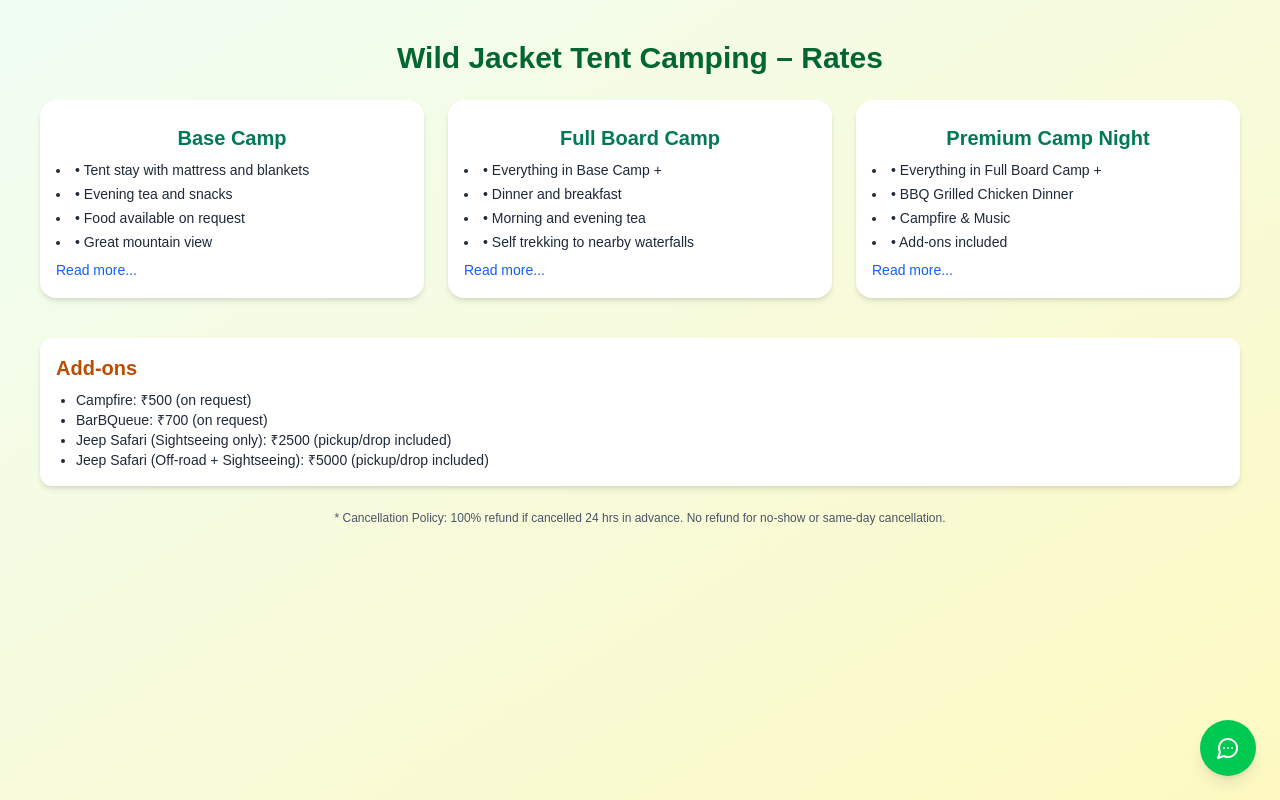
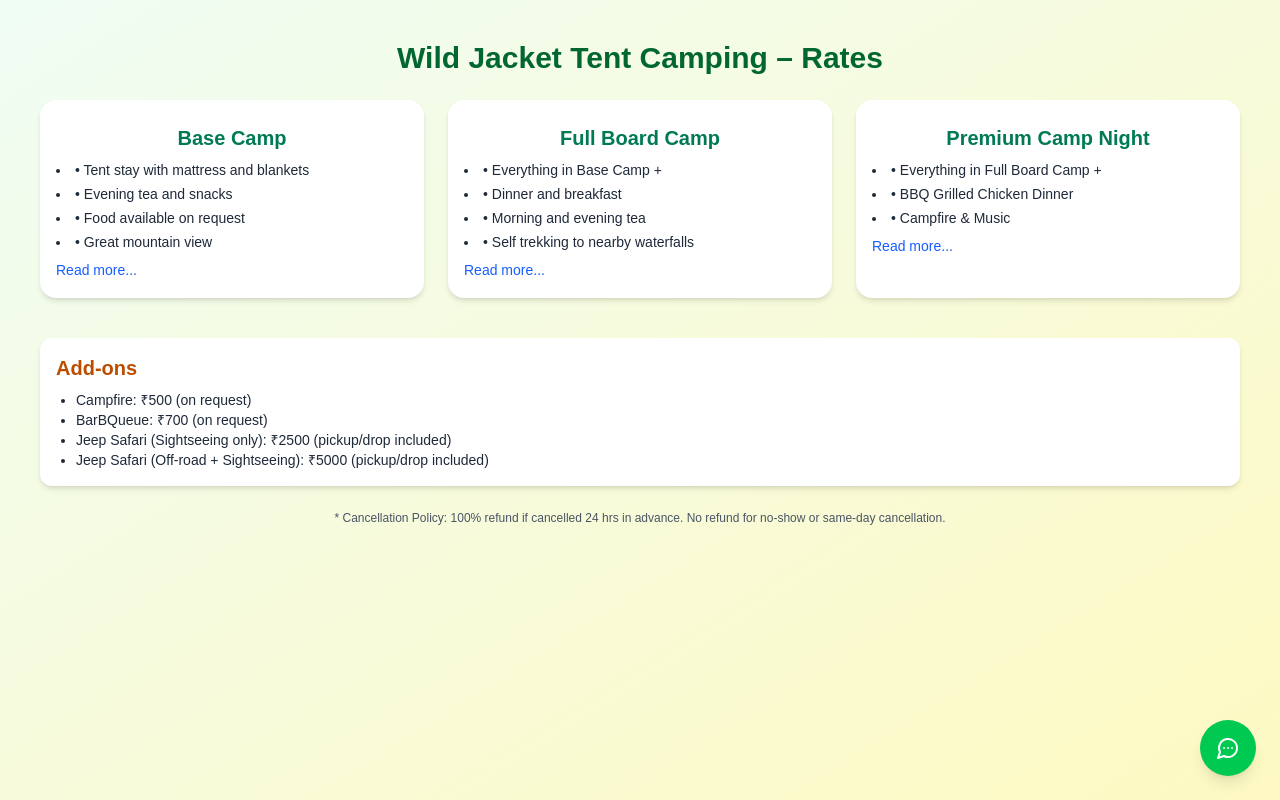
Before and after one commit to JosephThomas-SE/wildjacket-tentcamping, a Next.js app: page / in a window 1280 px wide. Built offline with nearby package versions, Linux system fonts and the light colour scheme.

Commit message:
changes to premium camp night

```diff
--- a/src/components/Rates.jsx
+++ b/src/components/Rates.jsx
@@ -44,7 +44,6 @@ const plans = [
       "Everything in Full Board Camp +",
       "BBQ Grilled Chicken Dinner",
       "Campfire & Music",
-      "Add-ons included",
     ],
     fullDetails: [
       "Single: ₹1700",
```
